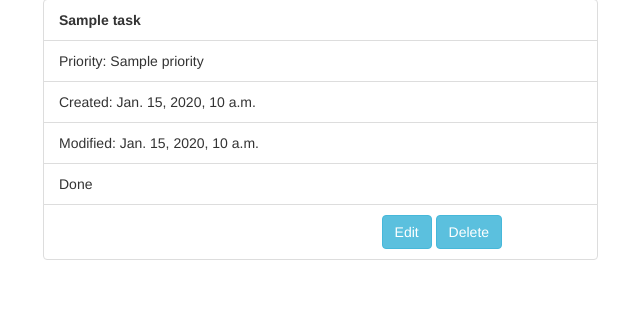
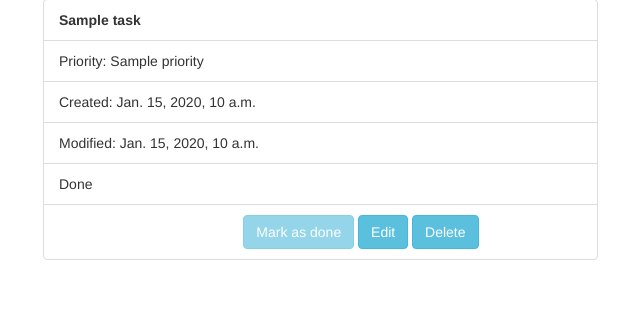
Before and after one commit to danielabertranou-eb/todolist, a Django app: page /tasks/ in a window 1280 px wide. Shown: the part 156-466 px from the top of the page, without its empty margins (27-667 px from the left). Run offline with Django 3.2, Linux system fonts and the light colour scheme; a user stored in the database is signed in; tables that the repository leaves empty hold one stand-in row (values such as "Sample post"); some libraries are stand-ins or nearby versions.

Commit message:
implemented mark as done view

```diff
--- a/app/templates/app/base.html
+++ b/app/templates/app/base.html
@@ -4,7 +4,7 @@
 
 <html>
     <head>
-        <title>Tasks</title>
+        <title>To do list</title>
     </head>
     <body>
         <nav class="navbar fixed-top navbar-default bg-light">
--- a/app/templates/app/task_list.html
+++ b/app/templates/app/task_list.html
@@ -29,11 +29,20 @@
                 {% if task.done %}
                 <li class="list-group-item">Done</li>
                 {% else %}
-                <li class="list-group-item">Not done</li>
+                <li class="list-group-item"> Not done</li>
                 {% endif %}
                 <li class="list-group-item">
                     <div class="row">
-                        <div class="col-md-5 pull-right">
+                        <div class="col-md-8 pull-right">
+                            {% if task.done %}
+                            <a href="#" class="btn btn-info disabled" role="button">
+                                    {% bootstrap_icon "check" %} Mark as done
+                            </a>
+                            {% else %}
+                            <a href="{% url 'task-done' task.id %}" class="btn btn-info" role="button">
+                                    {% bootstrap_icon "check" %} Mark as done
+                            </a>
+                            {% endif %}
                             <a href="{% url 'task-update' task.id %}" class="btn btn-info" role="button">
                                     {% bootstrap_icon "edit" %} Edit
                             </a>
--- a/app/templates/app/task_update.html
+++ b/app/templates/app/task_update.html
@@ -10,9 +10,9 @@
       {% csrf_token %}
       {% bootstrap_form form %}
       {% buttons %}
-        <button type="submit" class="btn btn-primary">
-          {% bootstrap_icon "star" %} Submit
-        </button>
+      <button type="submit" class="btn btn-primary">
+        {% bootstrap_icon "save" %} Save
+      </button>
       {% endbuttons %}
     </form>
   </div>
--- a/app/urls.py
+++ b/app/urls.py
@@ -1,10 +1,11 @@
 from django.conf.urls import url
-from .views import TaskList, TaskCreate, TaskUpdate, TaskDelete
+from .views import TaskList, TaskCreate, TaskUpdate, TaskDelete, mark_as_done
 
 
 urlpatterns = [
     url(r'create/$', TaskCreate.as_view(), name='task-create'),
     url(r'update/(?P<pk>[0-9]+)/$', TaskUpdate.as_view(), name='task-update'),
     url(r'delete/(?P<pk>[0-9]+)/$', TaskDelete.as_view(), name='task-delete'),
+    url(r'done/(?P<pk>[0-9]+)/$', mark_as_done, name='task-done'),
     url(r'^$', TaskList.as_view(), name='task-list'),
 ]
--- a/app/views.py
+++ b/app/views.py
@@ -1,9 +1,10 @@
+from django.contrib.auth.mixins import LoginRequiredMixin
+from django.contrib.auth.views import LoginView, LogoutView
+from django.shortcuts import redirect
 from django.urls import reverse_lazy
 from django.views.generic import ListView
 from django.views.generic.edit import CreateView, UpdateView, DeleteView
 from app.models import Task
-from django.contrib.auth.mixins import LoginRequiredMixin
-from django.contrib.auth.views import LoginView, LogoutView
 
 
 class Login(LoginView):
@@ -42,3 +43,11 @@ class TaskDelete(LoginRequiredMixin, DeleteView):
     model = Task
     success_url = reverse_lazy('task-list')
     template_name = 'app/task_delete.html'
+
+
+def mark_as_done(request, pk):
+    task = Task.objects.get(pk=pk)
+    if not task.done:
+        task.done = True
+        task.save()
+    return redirect('task-list')
```
Also changed, not shown: app/templates/app/login.html (+12 -6 lines), app/templates/app/task_delete.html (+5 -2 lines).
